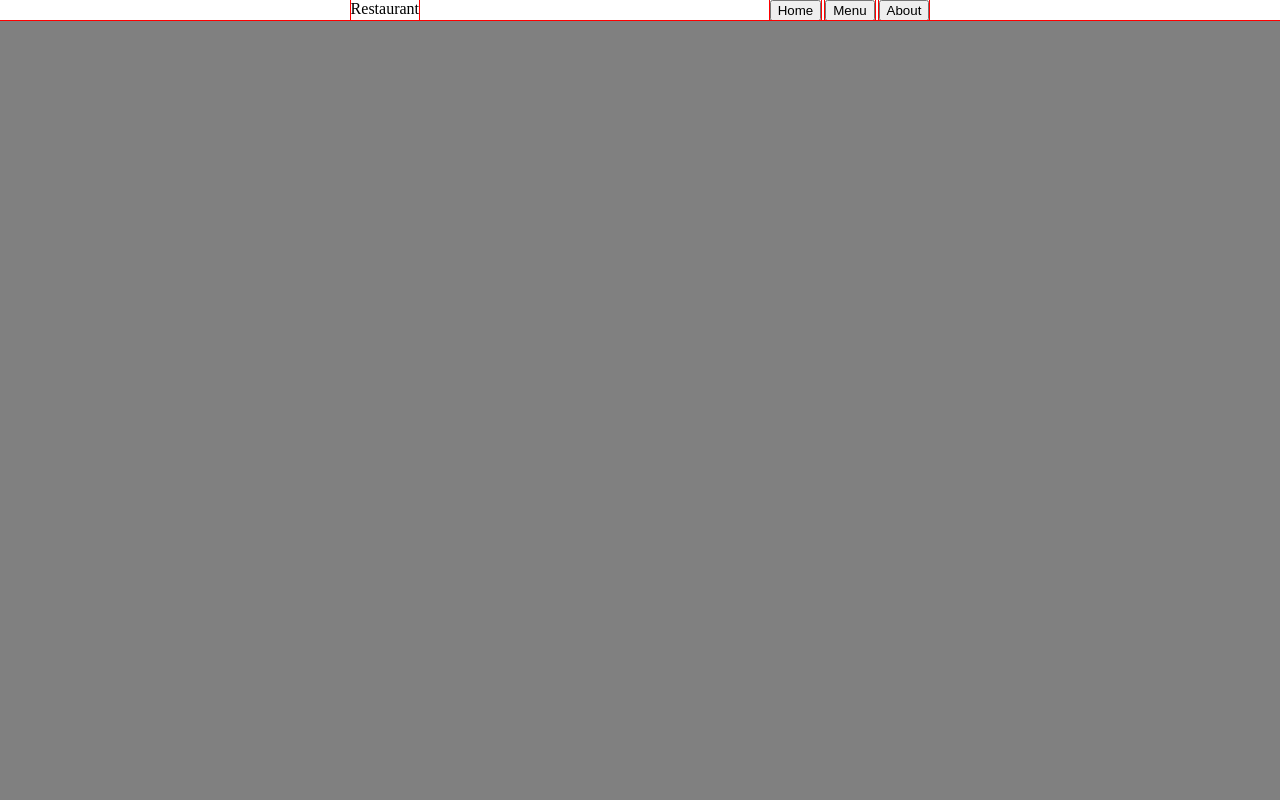
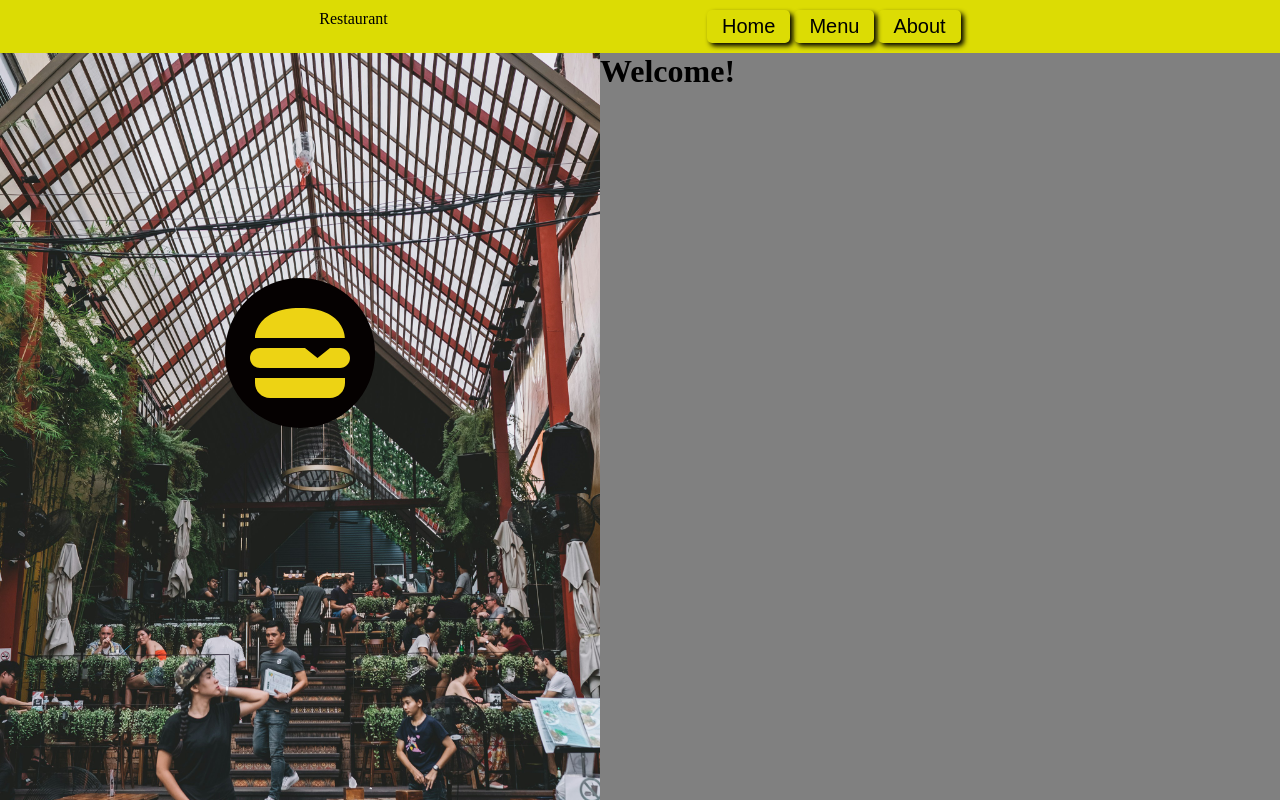
Before and after one commit to ErickDaniCB/restaurant-page-top, a website built with webpack: page src/template.html in a window 1280 px wide. Built offline with nearby package versions, Linux system fonts and the light colour scheme.

Commit message:
Add Home layout and nav button listeners

```diff
--- /dev/null
+++ b/src/home/home.js
@@ -0,0 +1,32 @@
+import burgir from "./hamburger.svg";
+import place from "./restaurantImg.jpg";
+import { createDiv } from "..";
+
+const content = document.querySelector("#content");
+content.classList.add("home");
+
+const imgDiv = createDiv();
+imgDiv.classList.add("img-div");
+
+const burgerImg = new Image();
+burgerImg.src = burgir;
+burgerImg.classList.add("burger-icon");
+
+const placeImg = new Image();
+placeImg.src = place;
+placeImg.classList.add("place-img");
+
+imgDiv.appendChild(burgerImg);
+imgDiv.appendChild(placeImg);
+
+const textDiv = createDiv();
+const h1 = document.createElement("h1");
+h1.textContent = "Welcome!";
+textDiv.appendChild(h1);
+
+function home() {
+  content.appendChild(imgDiv);
+  content.appendChild(textDiv);
+}
+
+export { home };
--- a/src/index.js
+++ b/src/index.js
@@ -1 +1,31 @@
 import "./styles.css";
+import { home } from "./home/home.js";
+
+home();
+
+const content = document.querySelector("#content");
+const navButtons = document.querySelector("#nav-buttons");
+
+navButtons.addEventListener("click", (e) => {
+  clearContent();
+  switch (e.target.id) {
+    case "home":
+      home();
+      break;
+    case "menu":
+      menu();
+      break;
+    case "about":
+      about();
+      break;
+  }
+});
+
+function clearContent() {
+  content.innerHTML = "";
+}
+
+export function createDiv() {
+  const div = document.createElement("div");
+  return div;
+}
--- a/src/styles.css
+++ b/src/styles.css
@@ -1,22 +1,62 @@
 * {
   box-sizing: border-box;
-  outline: 1px solid red;
   margin: 0;
+  /* outline: 1px solid red; */
 }
 
 body {
   height: 100vh;
+  width: 100vw;
   display: flex;
   flex-direction: column;
 }
 
 nav {
+  padding-top: 10px;
+  padding-bottom: 10px;
   width: 100%;
   display: flex;
   justify-content: space-evenly;
+  background-color: #dcdc04;
+}
+
+#nav-buttons button {
+  background: none;
+  border-radius: 5px;
+  padding: 5px 15px;
+  border: none;
+  box-shadow: 3px 3px 5px black;
+  font-size: 20px;
 }
 
 #content {
   background-color: grey;
   flex-grow: 1;
 }
+
+/* HOME  */
+.home {
+  display: flex;
+  overflow: hidden;
+}
+
+.img-div {
+  position: relative;
+  /* flex-grow: 1; */
+  /* flex-shrink: 1; */
+}
+
+.img-div + div {
+  flex-grow: 1;
+  /* flex-shrink: 0; */
+}
+
+.burger-icon {
+  position: absolute;
+  scale: 0.25;
+}
+
+.place-img {
+  object-fit: contain;
+  max-width: 600px;
+}
--- a/src/template.html
+++ b/src/template.html
@@ -1,21 +1,19 @@
 <!DOCTYPE html>
 <html lang="en">
   <head>
-    <meta charset="UTF-8">
-    <meta name="viewport" content="width=device-width, initial-scale=1.0">
+    <meta charset="UTF-8" />
+    <meta name="viewport" content="width=device-width, initial-scale=1.0" />
     <title>Restaurant!</title>
   </head>
   <body>
     <nav>
       <header>Restaurant</header>
-        <div id="navButtons">
-            <button>Home</button>
-            <button>Menu</button>
-            <button>About</button>
+      <div id="nav-buttons">
+          <button id="home">Home</button>
+          <button id="menu">Menu</button>
+          <button id="about">About</button>
       </div>
     </nav>
-    <div id="content">
-
-    </div>
+    <div id="content"></div>
   </body>
 </html>
```
Also changed, not shown: src/home/hamburger.svg (added), src/home/restaurantImg.jpg (added). Lines whose indentation alone changed are shown as unchanged.
